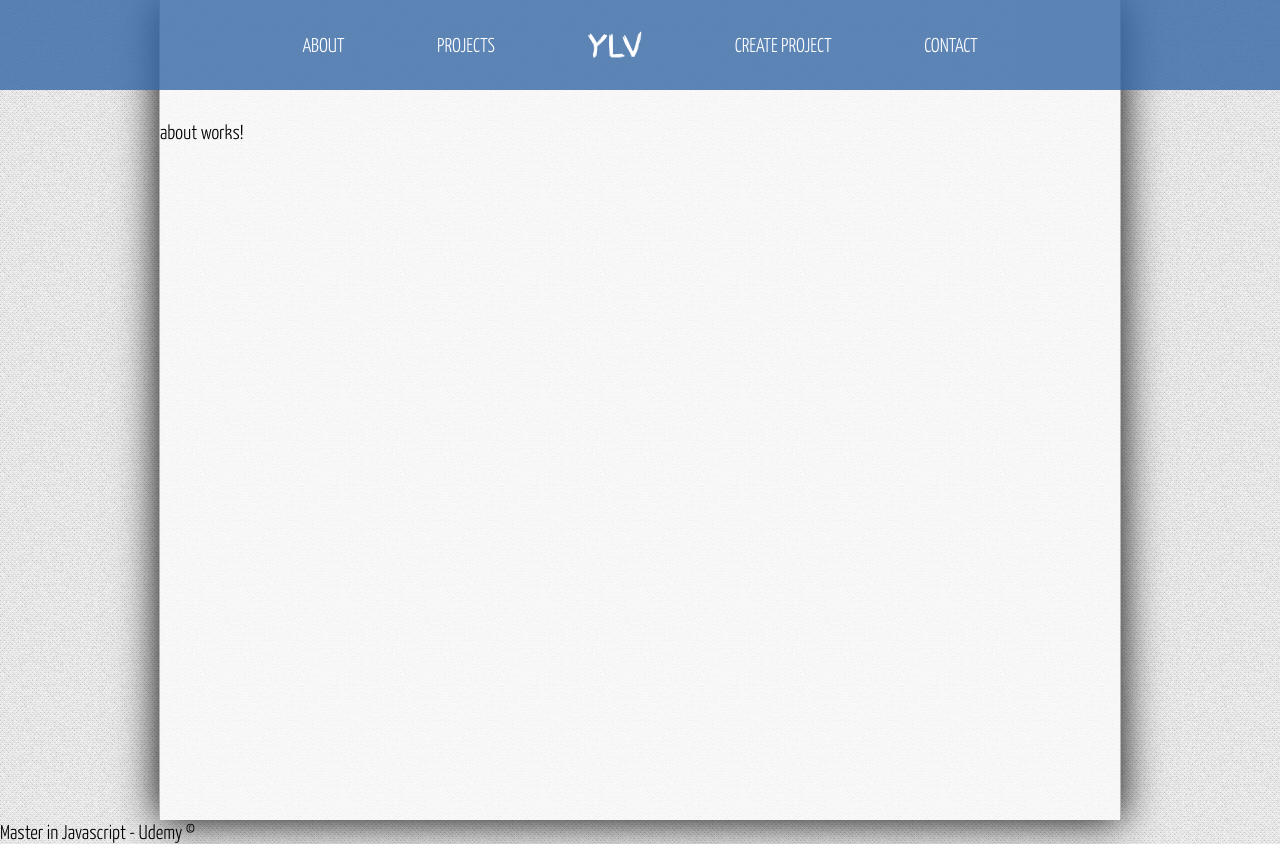
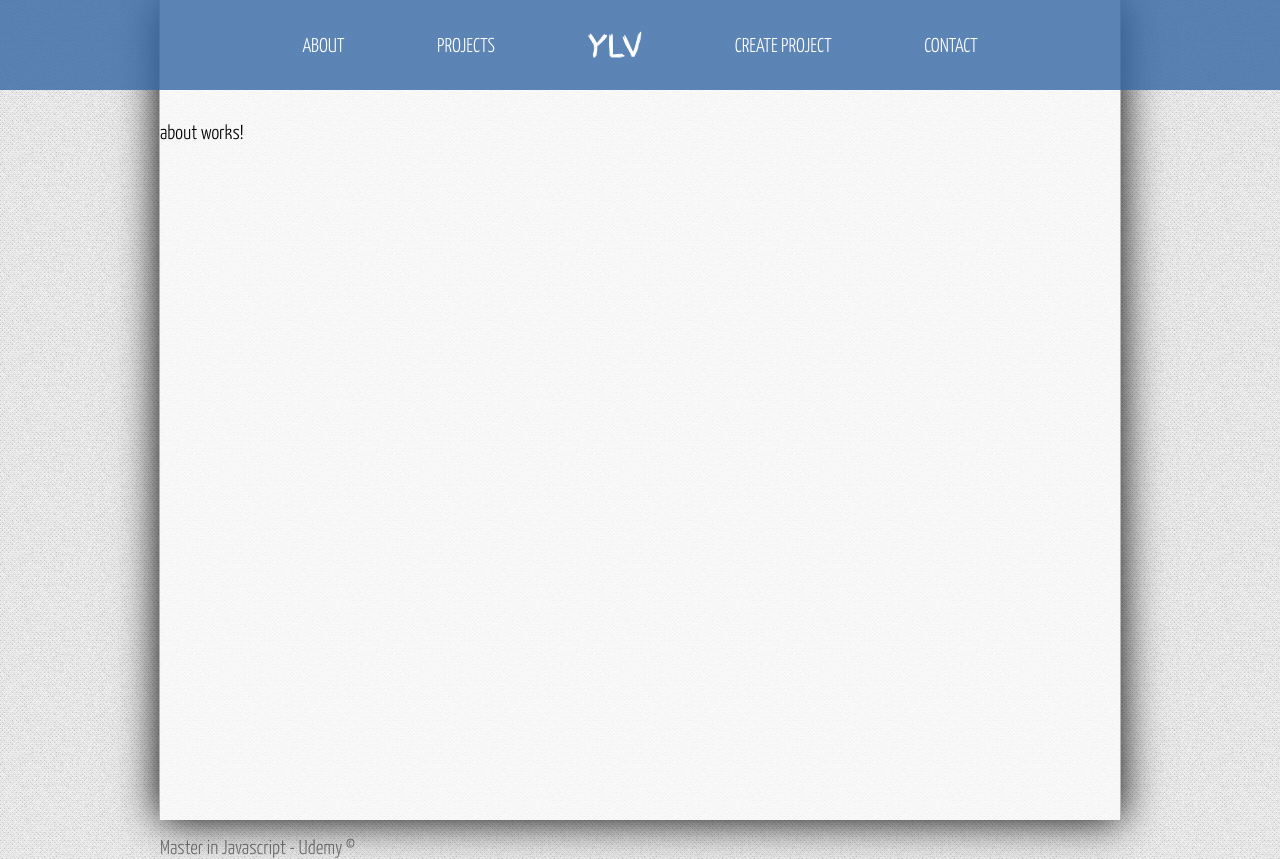
Before and after one commit to laheravilla/angular-udemy-training-project, an Angular app: page / in a window 1280 px wide. Built offline with nearby package versions, Linux system fonts and the light colour scheme.

Commit message:
Footer style

```diff
--- a/src/assets/css/styles.css
+++ b/src/assets/css/styles.css
@@ -93,6 +93,7 @@ header ul li a:hover {
     color: black;
 }
 
+
 /*********************************
         Main Contebt
 *********************************/
@@ -107,3 +108,15 @@ header ul li a:hover {
     background: rgba(255, 255, 255, .7);
     padding-top: 120px;
 }
+
+
+/*********************************
+            Footer
+*********************************/
+
+footer {
+    width: 75%;
+    margin: 0 auto;
+    padding-top: 15px;
+    color: rgba(0, 0, 0, .5);
+}
```
